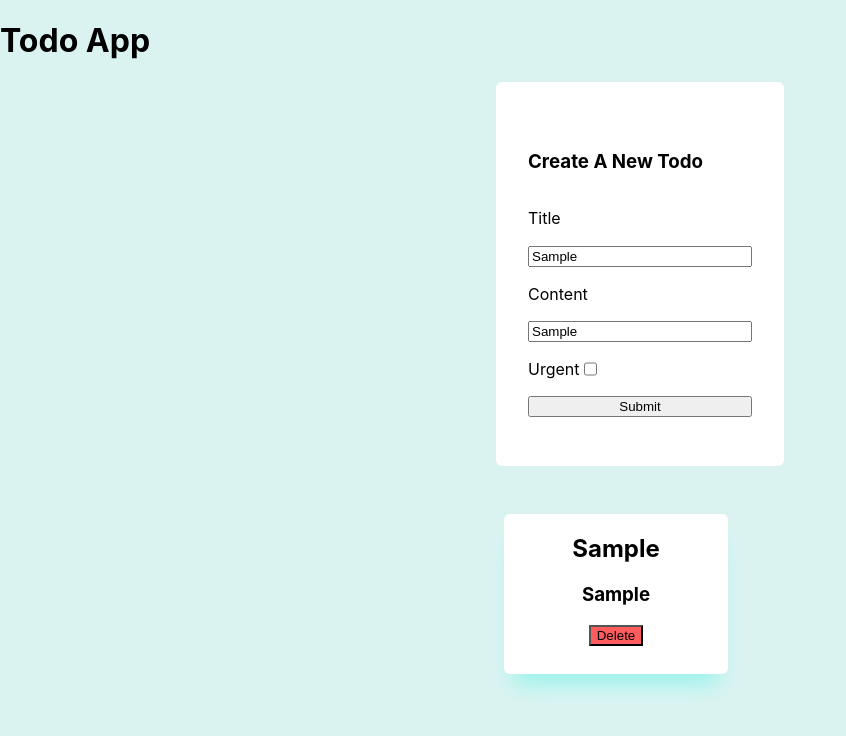
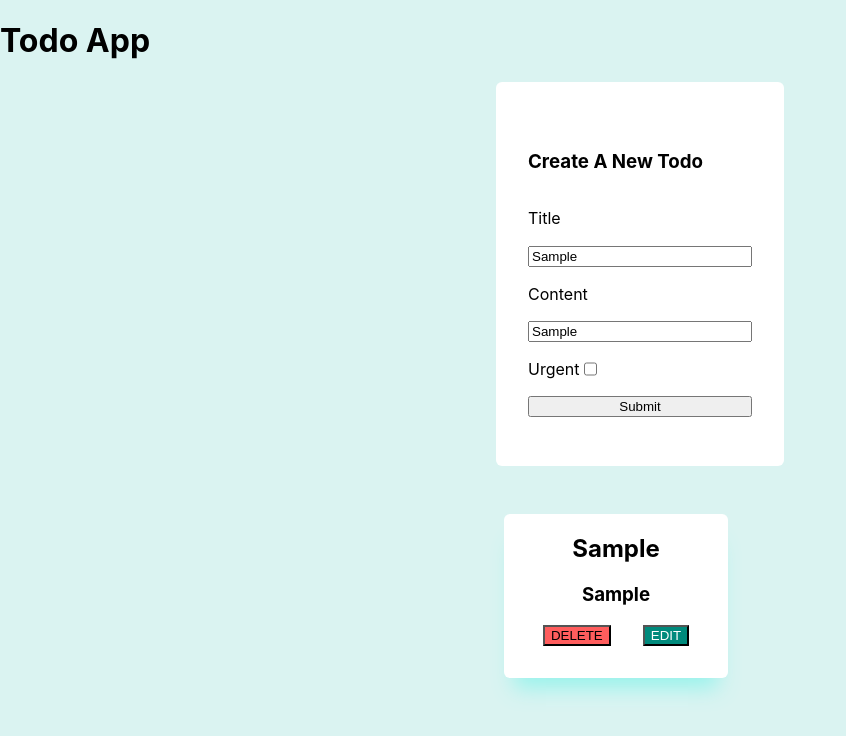
Before and after one commit to leightkt/to-do-frontend, a React (Create React App) app: page / in a window 1280 px wide. Both pictures are taken after typing "Sample", "Sample" into the empty fields and a click on the input 640 px from the left and 406 px from the top of the page. Shown: the top 736 px of the page, without its empty margins (0-846 px from the left). Built offline with nearby package versions, Linux system fonts and the light colour scheme; no server answers.

Commit message:
added update

```diff
--- a/src/App.css
+++ b/src/App.css
@@ -30,13 +30,20 @@ form > div {
 
 .todo-item {
   width: 14rem;
-  height: 10rem;
+  height: max-content;
   box-shadow: 0 20px 20px -10px rgb(153, 243, 236);;
   text-align: center;
   border-radius: 6px;
   background-color: white;
+  padding-bottom: 2rem;
 }
 
 .delete-button {
   background-color: rgb(255, 93, 93);
 }
+
+.edit-button {
+  background-color: rgb(0, 138, 124);
+  color: white;
+  margin-left: 2rem;
+}
--- a/src/App.js
+++ b/src/App.js
@@ -36,7 +36,21 @@ class App extends Component {
         Accept: "application/json",
         "Content-Type": "application/json"
       },
-      body: JSON.stringify(newTodo)
+      body: JSON.stringify({ todo: newTodo })
+    })
+  }
+
+  updateTodo = (updatedTodo) => {
+    let todos = this.state.todos.map(todo => todo.id === updatedTodo.id ? updatedTodo : todo)
+    this.setState({ todos })
+
+    fetch(`${todoURL}/${updatedTodo.id}`, {
+      method: "PATCH",
+      headers: {
+        Accept: "application/json",
+        "Content-Type": "application/json"
+      },
+      body: JSON.stringify({ todo: updatedTodo })
     })
   }
 
@@ -55,8 +69,8 @@ class App extends Component {
     return (
       <div className="App">
         <h1>Todo App</h1>
-        <TodoForm addTodo={this.addTodo}/>
-        <TodoContainer todos={this.state.todos} deleteTodo={this.deleteTodo}/>
+        <TodoForm submitAction={this.addTodo}/>
+        <TodoContainer todos={this.state.todos} deleteTodo={this.deleteTodo} updateTodo={this.updateTodo}/>
       </div>
     );
   }
--- a/src/components/TodoForm.js
+++ b/src/components/TodoForm.js
@@ -11,10 +11,25 @@ class TodoForm extends Component {
 
     state = initialState
 
+    componentDidMount() {
+        const { todo } = this.props
+        if(this.props.todo){
+            const {id, title, content, urgent, done} = todo
+            this.setState({
+                id,
+                title,
+                content,
+                urgent,
+                done
+            })
+        }
+    }
+
+
     handleChange = (event) => {
         let {name, value, checked} = event.target
 
-        value = (name === "urgent") ? checked : value
+        value = (name === "urgent") || (name === "done") ? checked : value
 
         this.setState({
             [name]: value
@@ -23,14 +38,27 @@ class TodoForm extends Component {
 
     handleSubmit = (event) => {
         event.preventDefault()
-        this.props.addTodo(this.state)
+        this.props.submitAction(this.state)
+        if(this.props.handleToggle){
+            this.props.handleToggle()
+        }
+    }
+
+    showDoneCheckbox = () => {
+        return this.props.todo
+            ? (
+            <div>
+                <label>Done</label>
+                <input type="checkbox" name="done" checked={this.done} onChange={this.handleChange}/>
+            </div>
+            ) : null
     }
 
     render() {
-        const { title, content, urgent } = this.state
+        const { title, content, urgent, done } = this.state
         return(
             <form onSubmit={this.handleSubmit}>
-                <h3>Create A New Todo</h3>
+                { this.props.todo ? <h3>Edit Todo</h3> : <h3>Create A New Todo</h3> }
                 <label>Title</label>
                 <input type="text" name="title" value={title} onChange={this.handleChange}/>
                 <label>Content</label>
@@ -39,6 +67,7 @@ class TodoForm extends Component {
                     <label>Urgent</label>
                     <input type="checkbox" name="urgent" checked={urgent} onChange={this.handleChange}/>
                 </div>
+                {this.showDoneCheckbox()}
                 <input type="submit" />
             </form>
         )
--- a/src/components/TodoItem.js
+++ b/src/components/TodoItem.js
@@ -1,13 +1,27 @@
+import { useState } from 'react'
+import TodoForm from './TodoForm'
 
-export default function TodoItem({id, title, content, deleteTodo}) {
+export default function TodoItem({ id, title, content, urgent, done, deleteTodo, updateTodo }) {
+
+    const todo = {id, title, content, urgent, done}
+    const [isToggled, setIsToggled] = useState(false)
 
     const handleClick = (event) => deleteTodo(id)
-
-    return (
-        <li className="todo-item">
+    const handleToggle = () => setIsToggled(!isToggled)
+    const todoCard = () => {
+        return (<li className="todo-item">
             <h2>{title}</h2>
             <h3>{content}</h3>
-            <button className="delete-button" onClick={handleClick}>Delete</button>
+            <button className="delete-button" onClick={handleClick}>DELETE</button>
+            <button className="edit-button" onClick={handleToggle}>EDIT</button>
         </li>
-    )
+        )
+    }
+
+    return isToggled
+        ? <TodoForm
+        todo={todo}
+        submitAction={updateTodo}
+        handleToggle={handleToggle}/>
+        : todoCard()
 }
--- a/src/containters/TodoContainer.js
+++ b/src/containters/TodoContainer.js
@@ -1,9 +1,9 @@
 import TodoItem from "../components/TodoItem"
 
-export default function TodoContainer({ todos, deleteTodo }) {
+export default function TodoContainer({ todos, deleteTodo, updateTodo }) {
 
     const showTodos = () => {
-        return todos.map(todo => <TodoItem key={todo.id} {...todo} deleteTodo={deleteTodo}/>)
+        return todos.map(todo => <TodoItem key={todo.id} {...todo} deleteTodo={deleteTodo} updateTodo={updateTodo}/>)
     }
 
     return (
```
